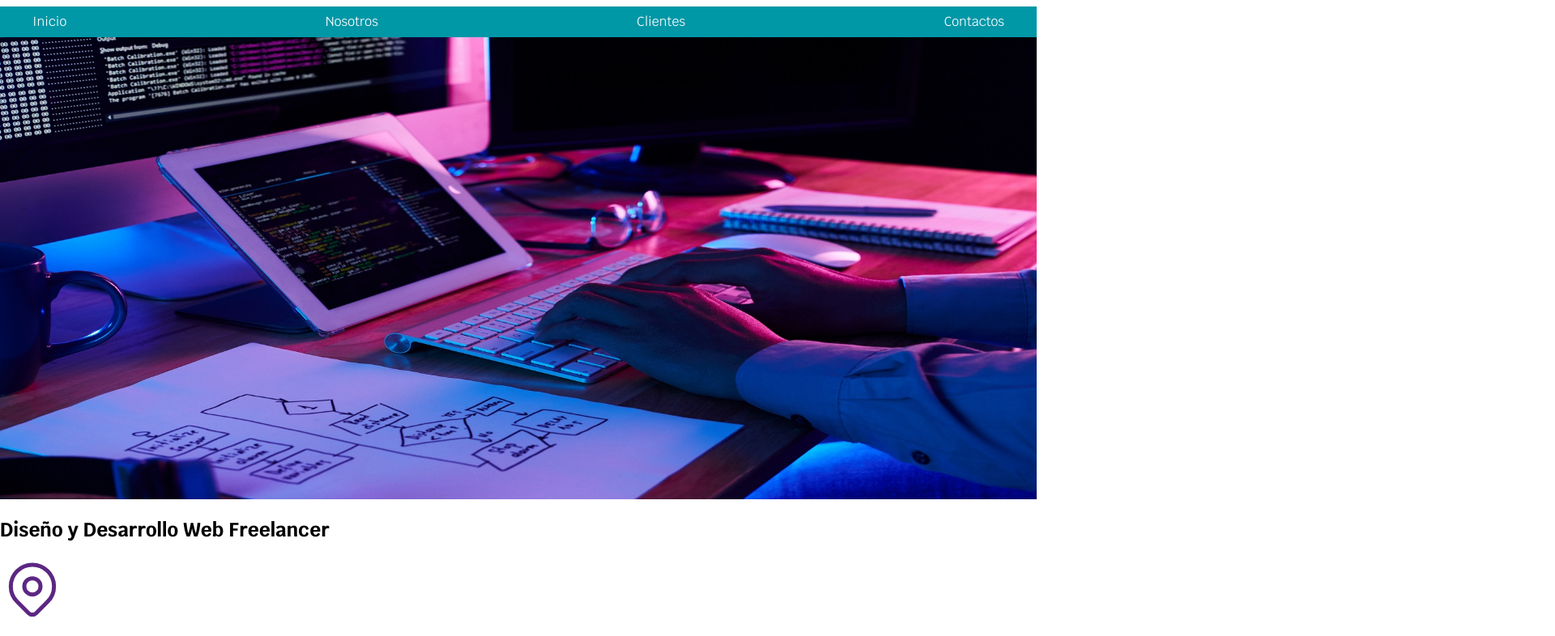
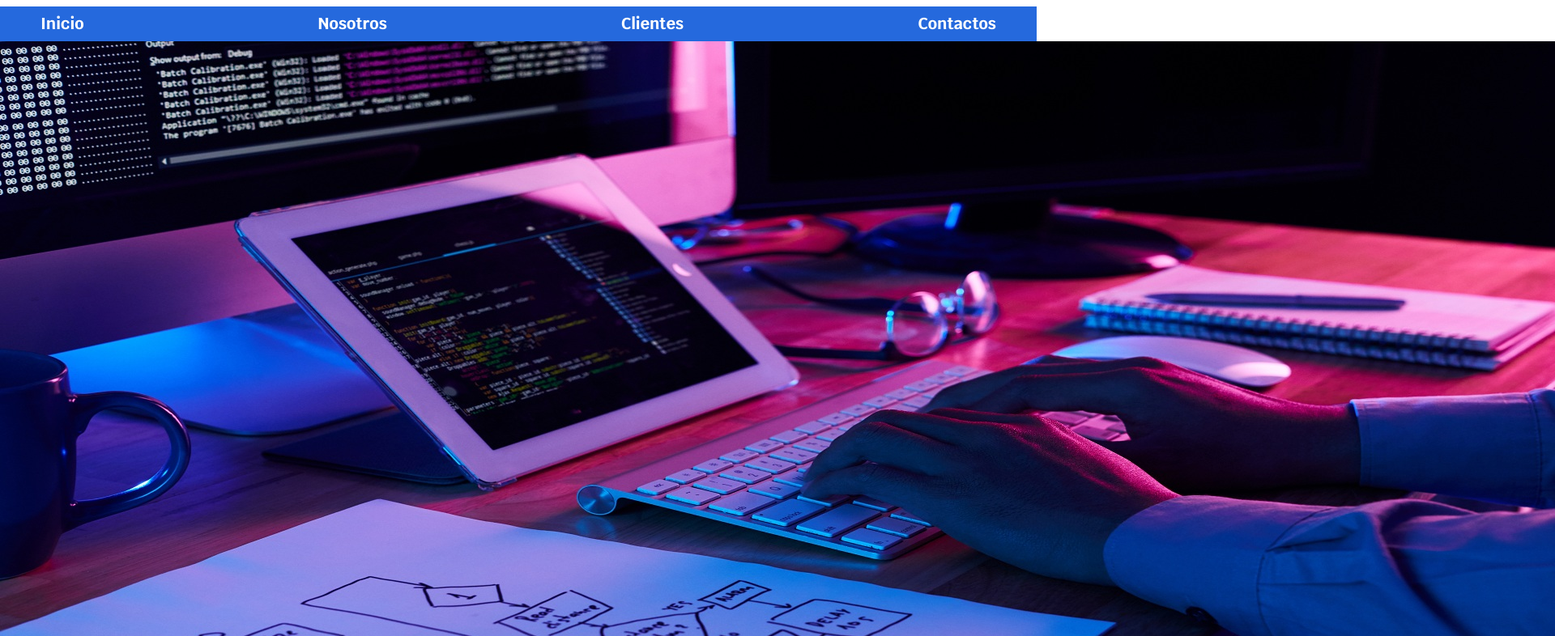
Before and after one commit to DanielCanaviriMenaWebDeveloper/Web-Site-Freelancer, a plain HTML site: page index.html in a window 1280 px wide. Shown: the part 87-873 px from the top of the page at 81% size, 1920 px wide, since content can reach past the window. Drawn offline with Linux system fonts and the light colour scheme.

Commit message:
Finalizando la Navegación

```diff
--- a/css/styles.css
+++ b/css/styles.css
@@ -3,7 +3,7 @@
     --blanco: #FFFFFF;
     --oscuro: #212121;
     --primary: #5C2783;
-    --secondary: #0097A7;
+    --secondary: #2569dd;
     --gris: #757575;
 
     --fuente-principal: 3.8rem;
@@ -38,16 +38,19 @@ body {
 }
 
 .navegacion-principal {
-    padding: 1rem;
     display: flex;
     justify-content: space-between;
 }
 
 .navegacion-principal a {
-    color: var(--blanco);
+    color:var(--blanco);
     text-decoration: none;
+    font-size: 2rem;
+    font-weight: 700;
+    padding: 1rem;
 }
 
-img {
-    width: 100%;
+.navegacion-principal a:hover {
+    background-color: var(--primary);
+    color:var(--blanco);
 }
```
